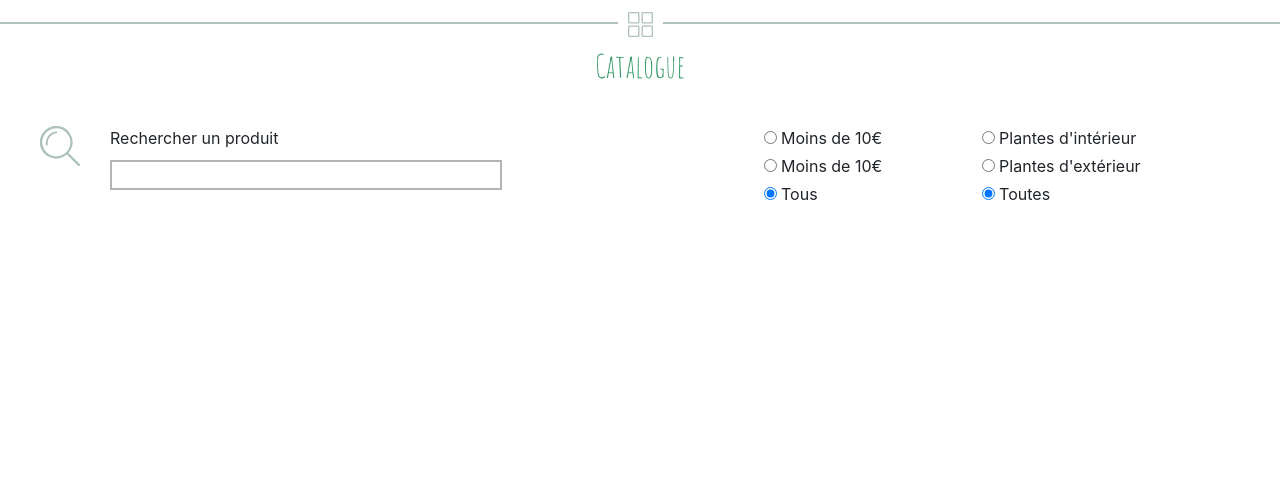
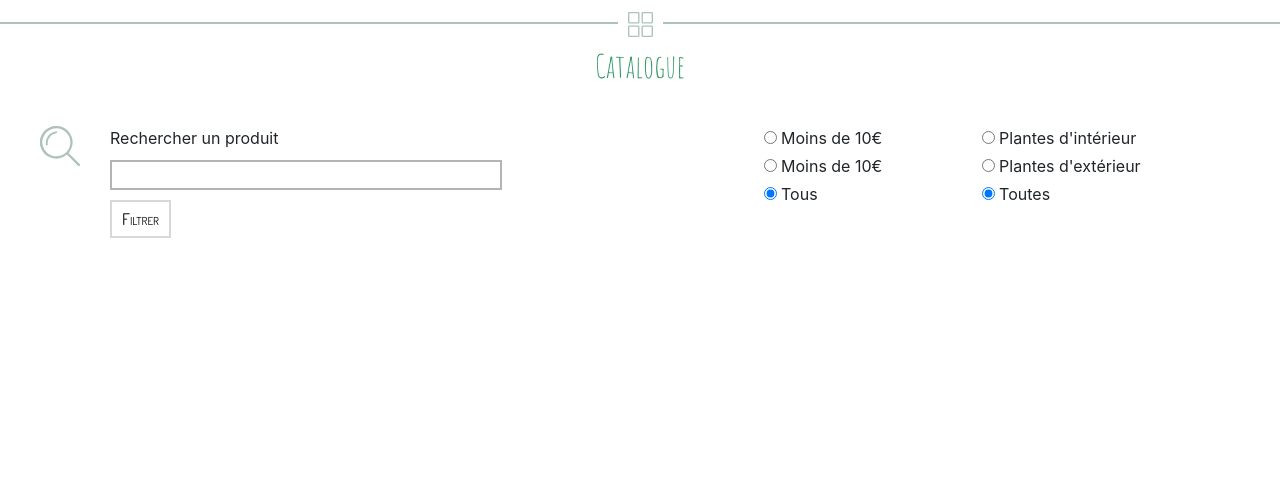
Before and after one commit to BourMel/projet-ecommerce, a PHP site: template views/shop.twig in a window 1280 px wide. Shown: the part 246-724 px from the top of the page. Run offline with PHP 8.4, Linux system fonts and the light colour scheme; the template is opened without the code that fills it, so the values that code supplies are empty; some libraries are stand-ins or nearby versions.

Commit message:
add button to search form

```diff
--- a/views/shop.twig
+++ b/views/shop.twig
@@ -15,7 +15,11 @@
 
             <fieldset class="search_inputs">
                 <label for="search">Rechercher un produit</label>
-                <input id="search" type="text">
+
+                <div>
+                    <input id="search" type="text">
+                    <button type="submit">Filtrer</button>
+                </div>
             </fieldset>
 
             <fieldset>
```
